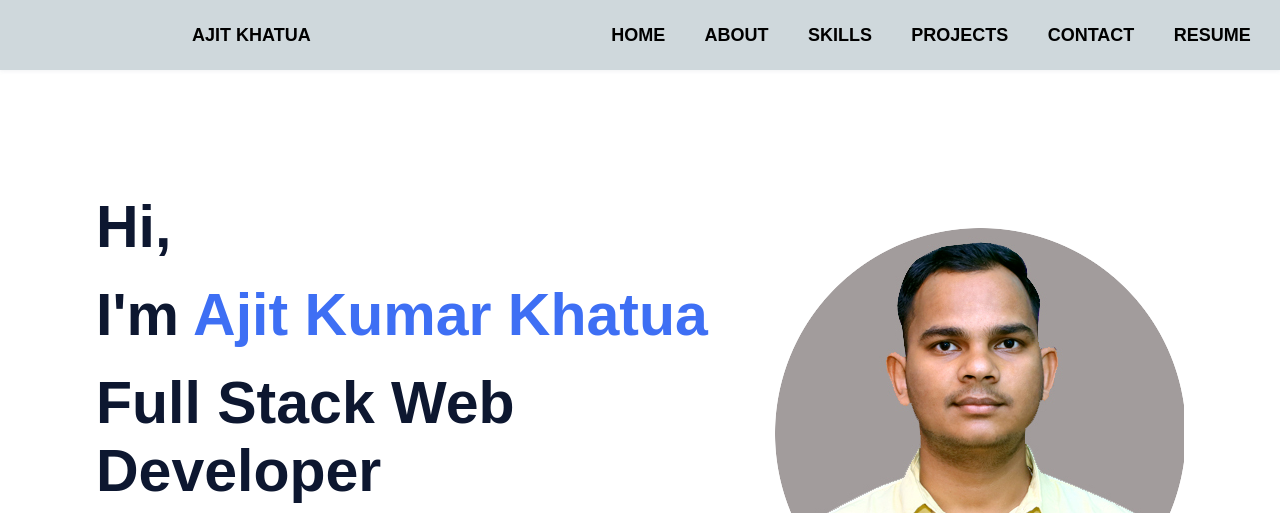
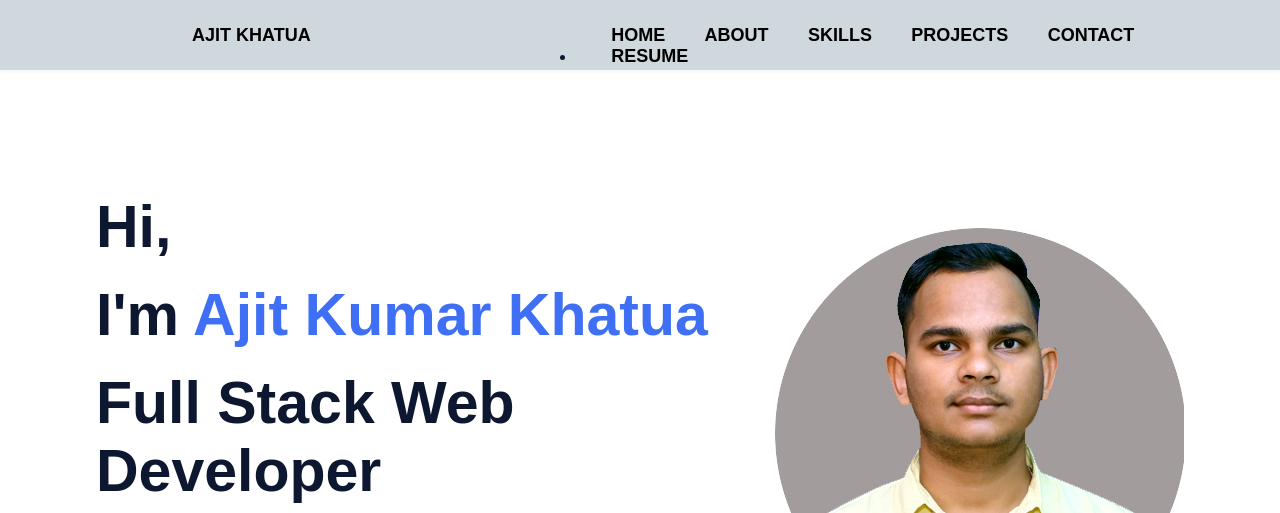
Before and after one commit to Ajit-kumar-khatua/Ajit-kumar-khatua.github.io, a website: page index.html in a window 1280 px wide. Shown: the top 513 px of the page. Drawn offline with Linux system fonts and the light colour scheme; files whose address does not match are found by name.

Commit message:
portfolio updated

```diff
--- a/index.html
+++ b/index.html
@@ -31,9 +31,10 @@
         <!-- <a class="nav-link resume" href="#"></a> -->
         <!-- <a id="resume-button-1" class="nav-link resume" href="./src/Resume/Ajit_Khatua_Resume.pdf" target="_blank" download="">RESUME -->
         <!-- </a> -->
-
+        <li id="resume-button-1">
           <a id="resume-link-1" class="nav-link resume" href="./src/Resume/Ajit_Khatua_Resume.pdf"  download="Ajit_Khatua_Resume">RESUME
           </a>
+        </li>
 
       </ul>
     </div>
```
